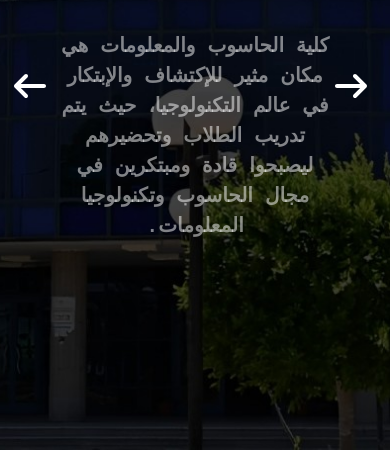
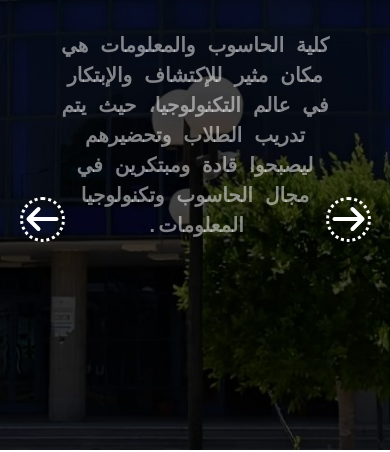
Before and after one commit to MoARABY/Fci_Scu, a plain HTML site: page index.html in a window 390 px wide. Shown: the part 394-846 px from the top of the page. Drawn offline with nearby package versions, Linux system fonts and the light colour scheme; a web font is replaced by a local one.

Commit message:
Improve arrows shape

```diff
--- a/css/style.css
+++ b/css/style.css
@@ -256,11 +256,34 @@ body {
   color: white;
   position: absolute;
   top: 55%;
-  width: 30px;
-  height: 30px;
+  width: 50px;
+  height: 50px;
+  display: flex;
   align-items: center;
+  justify-content: center;
   cursor: pointer;
-  transition: 0.05s;
+  transition: 0.1s;
+  border: 3px dotted white;
+  border-radius: 50%;
+  flex: 0 0 auto;
+}
+@media only screen and (max-width: 850px) {
+  .arrow-left,
+  .arrow-right {
+    top: 70%;
+    width: 45px;
+    height: 45px;
+  }
+  .arrow-left:hover,
+  .arrow-right:hover {
+    width: 46px;
+    height: 46px;
+  }
+}
+.arrow-left:hover,
+.arrow-right:hover {
+  width: 60px;
+  height: 60px;
 }
 .arrow-right {
   left: 5%;
```
